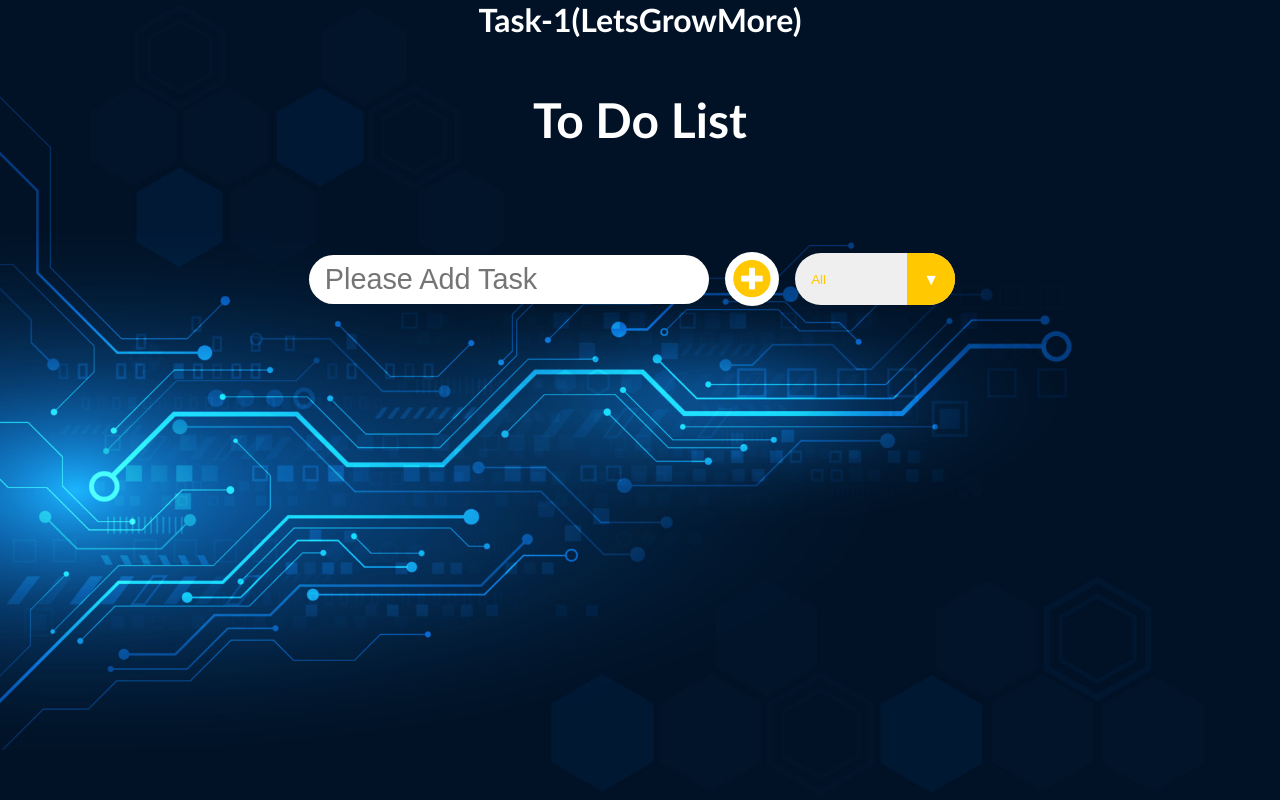
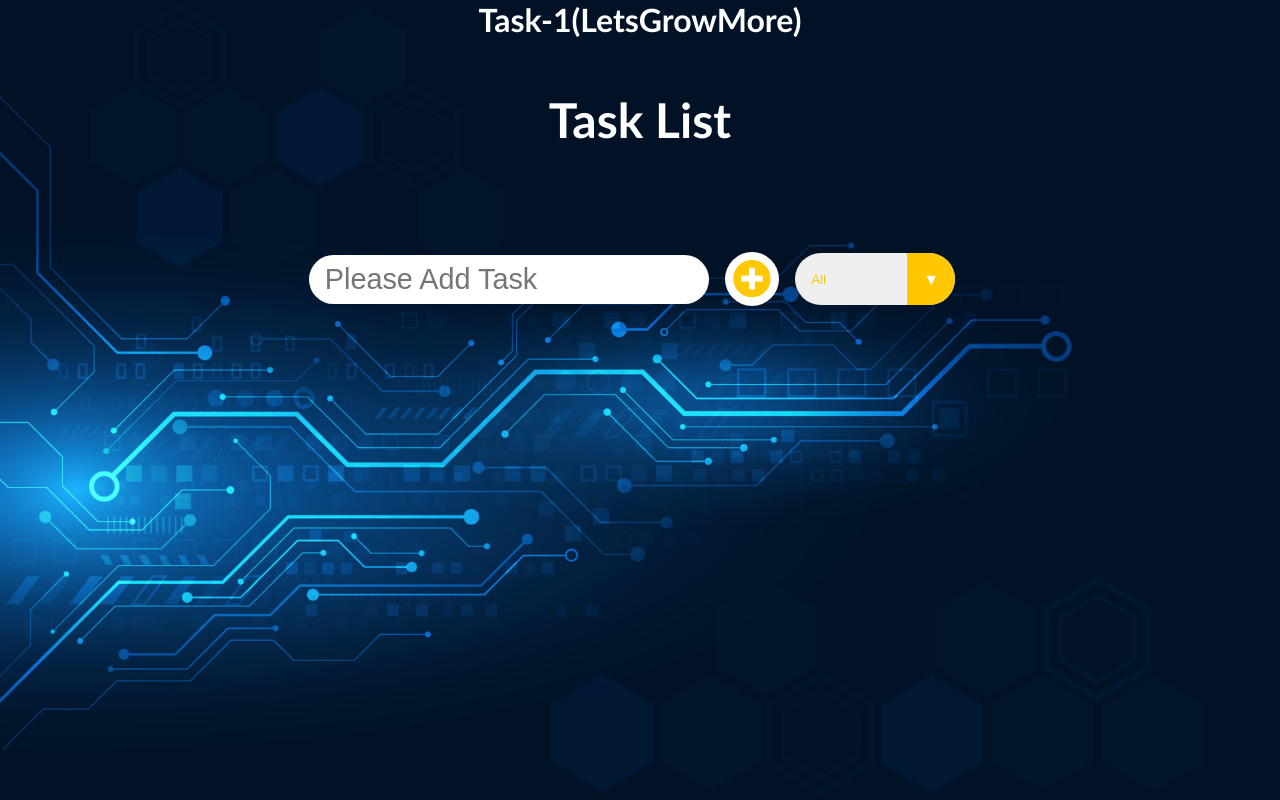
Before and after one commit to guptatejasv/LGMVIP-Web-Task-1, a plain HTML site: page index.html in a window 1280 px wide. Drawn offline with Linux system fonts and the light colour scheme.

Commit message:
Update index.html

```diff
--- a/index.html
+++ b/index.html
@@ -19,7 +19,7 @@
     </div>
 
     <header>
-        <h1>To Do List</h1>
+        <h1>Task List</h1>
     </header>
     <form action="">
         <input type="text" class="todo-input" id="todo-input" placeholder="Please Add Task">
```
